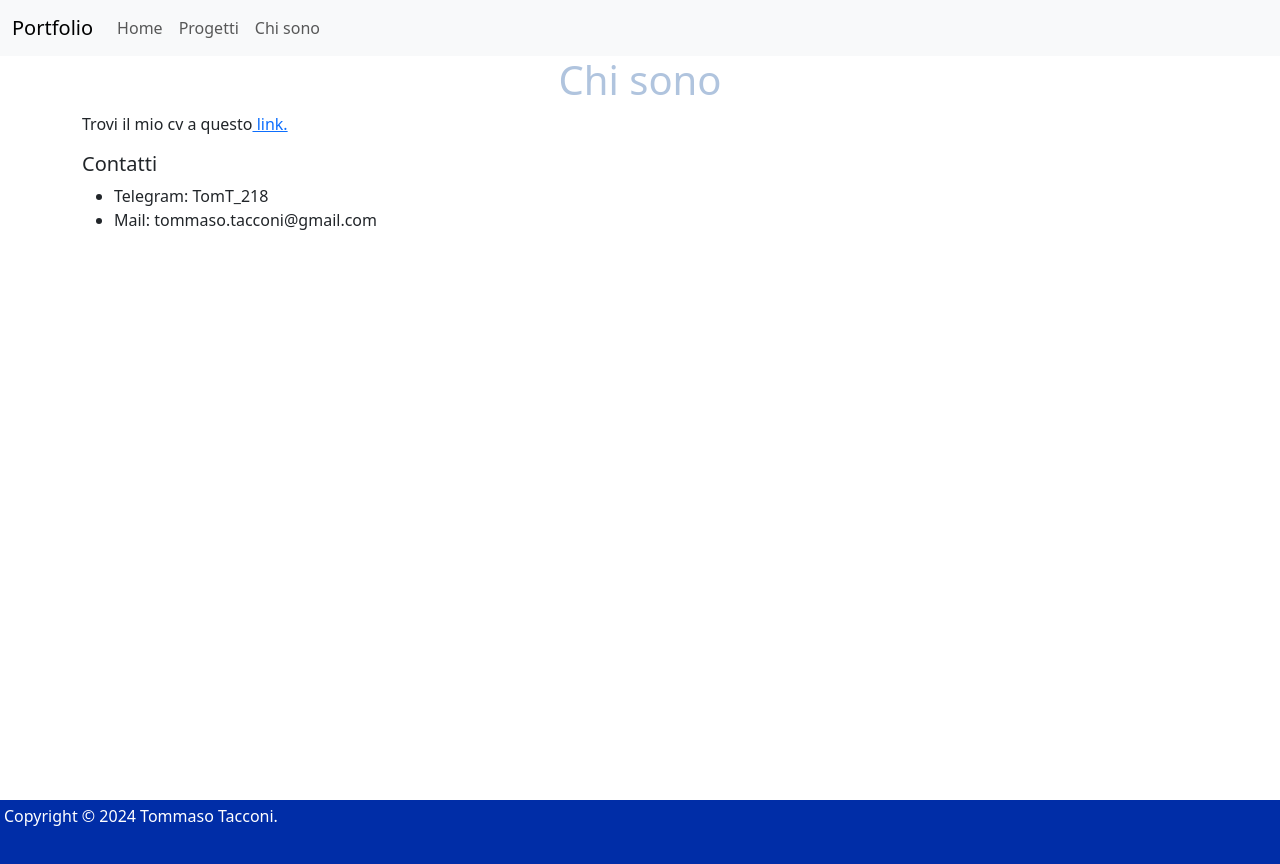
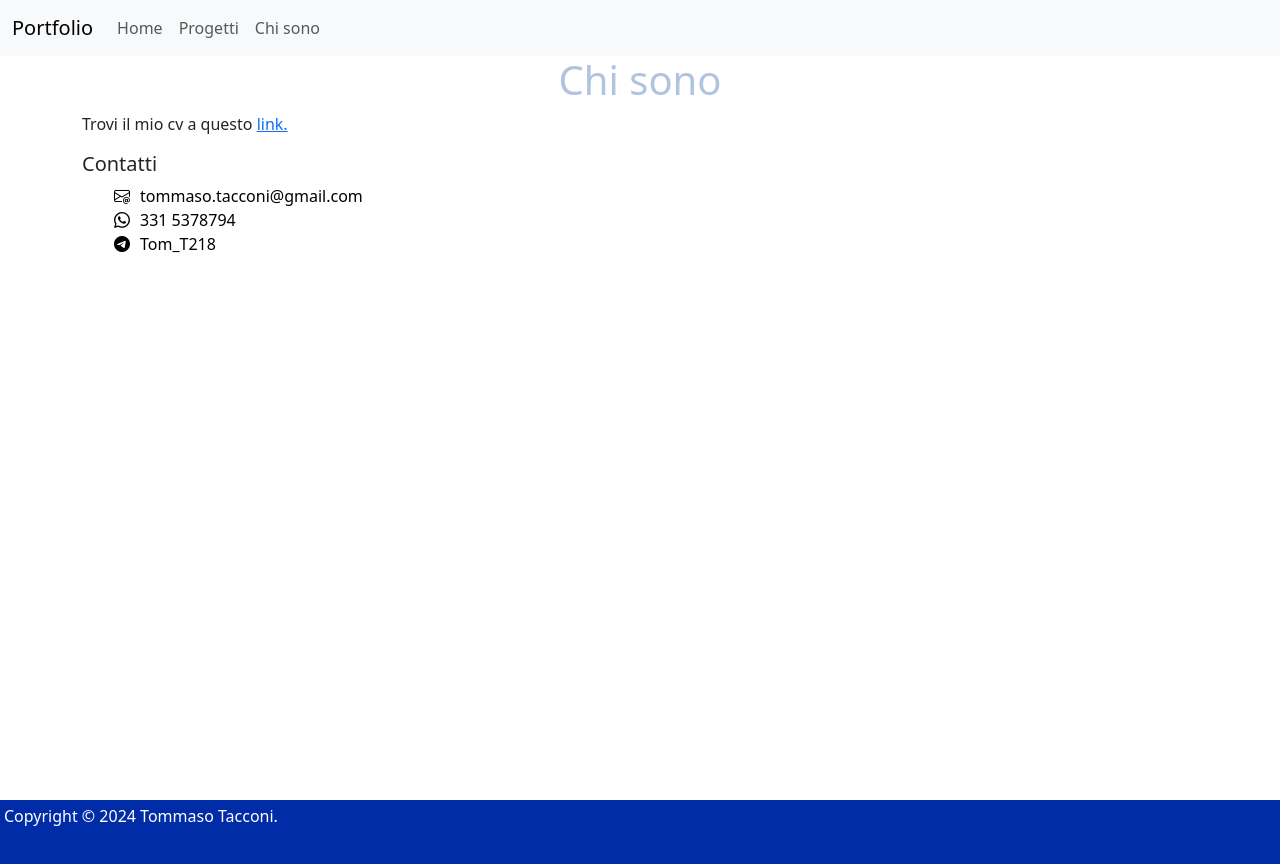
Before and after one commit to tommasotacconi/vite-boolfolio, a Vue app: page /about in a window 1280 px wide. Shown: the top 864 px of the page. Built offline with nearby package versions, Linux system fonts and the light colour scheme.

Commit message:
feat: Add link to cv, links to communication services with icons

```diff
--- a/src/pages/AppAbout.vue
+++ b/src/pages/AppAbout.vue
@@ -1,9 +1,29 @@
 <script>
+	const plhol = '<service>'
+	const mesService = `http://${plhol}.me`;
+	const contacts = {
+		'envelope-at': {
+			hrefBase: 'mailto:',
+			address: 'tommaso.tacconi@gmail.com'
+		},
+		whatsapp: {
+			hrefBase: mesService.replace(plhol, 'wa'),
+			address: '331 5378794'
+		},
+		telegram: {
+			hrefBase: mesService.replace(plhol, 't'),
+			address: 'Tom_T218'
+		},
+	}
+
 	export default {
 		data() {
 			return {
 
 			}
+		},
+		setup() {
+			return { contacts };
 		}
 	}
 </script>
@@ -11,17 +31,29 @@
 <template>
 	<h1>Chi sono</h1>
 
-	<p>Trovi il mio cv a questo<a href=""> link.</a>
+	<p>Trovi il mio cv a questo <a href="../../public/cv/cv_Tommaso_Tacconi.pdf" target="_blank">link.</a>
 	</p>
 
 	<h2>Contatti</h2>
+
 	<ul>
-		<li>Telegram: TomT_218</li>
-		<li>Mail: tommaso.tacconi@gmail.com</li>
+		<li v-for="[service, { hrefBase, address }] of Object.entries(contacts)">
+			<a :href="hrefBase + address" target="_blank" rel="noopener noreferrer">
+				<i :class="['bi', 'bi-' + service]"></i><span class="item-text">{{ address }}</span>
+			</a>
+		</li>
 	</ul>
 </template>
 
-<style scoped>
+<style lang="scss" scoped>
+	@use '../style/general.scss' as gen;
+
+	@mixin anchor-hover($icon, $color) {
+		&:hover:has(.bi-#{$icon}) .bi {
+			color: $color;
+		}
+	}
+
 	h1 {
 		text-align: center;
 		color: lightsteelblue
@@ -30,4 +62,24 @@
 	h2 {
 		font-size: 1.25rem;
 	}
+
+	li {
+		list-style-type: none;
+
+		a {
+			text-decoration: none;
+			color: #000;
+
+			@include anchor-hover(whatsapp, gen.$wa-color);
+			@include anchor-hover(telegram, gen.$teleg-color);
+			@include anchor-hover(envelope-at, gen.$link-color);
+		}
+
+		i {
+			margin-right: 10px;
+
+
+		}
+	}
+
 </style>
--- a/src/style/general.scss
+++ b/src/style/general.scss
@@ -1,6 +1,11 @@
 @use 'cursor-animation.css';
 @use 'github-dark-prism.css';
 @use 'bootstrap/scss/bootstrap.scss' as bs;
+
+// Colors
+$wa-color: #25D366;
+$teleg-color: #0088cc;
+$link-color: #0000EE;
 
 @keyframes bounce-in {
 	0% {
```
